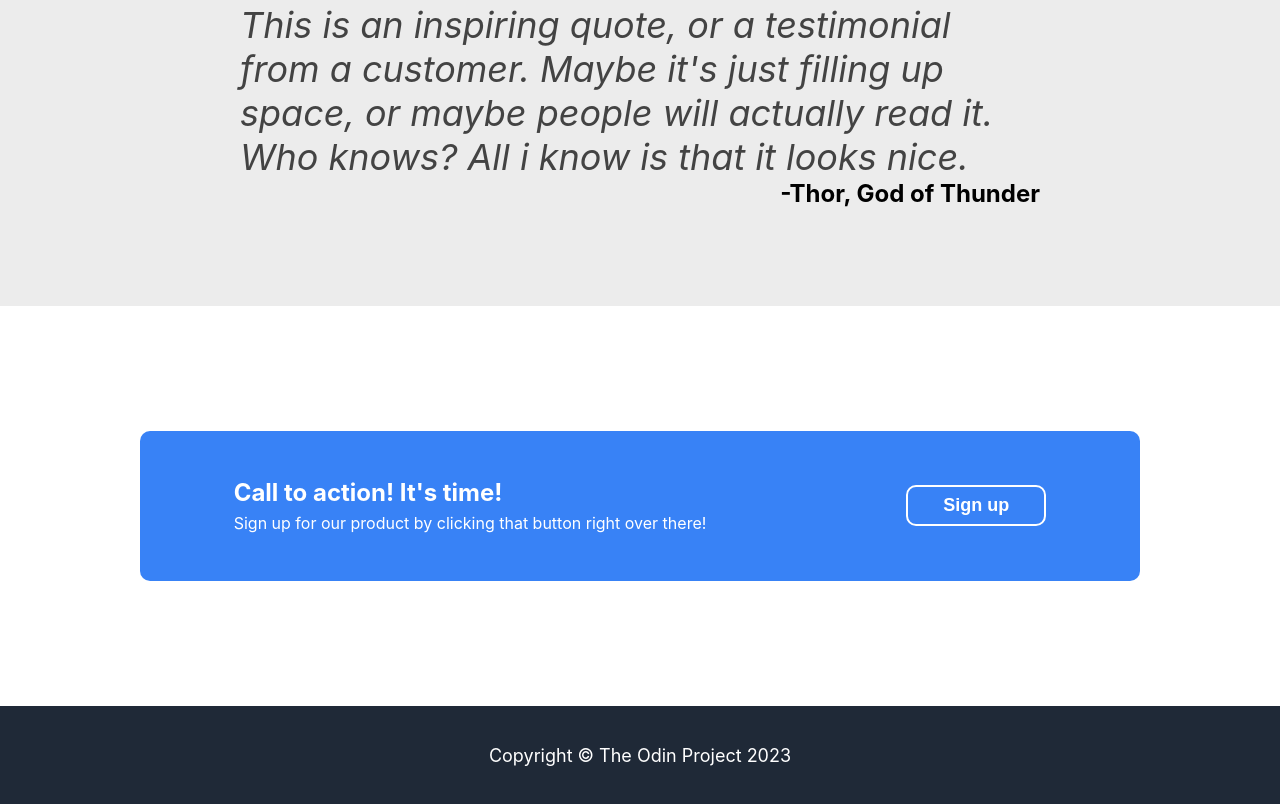
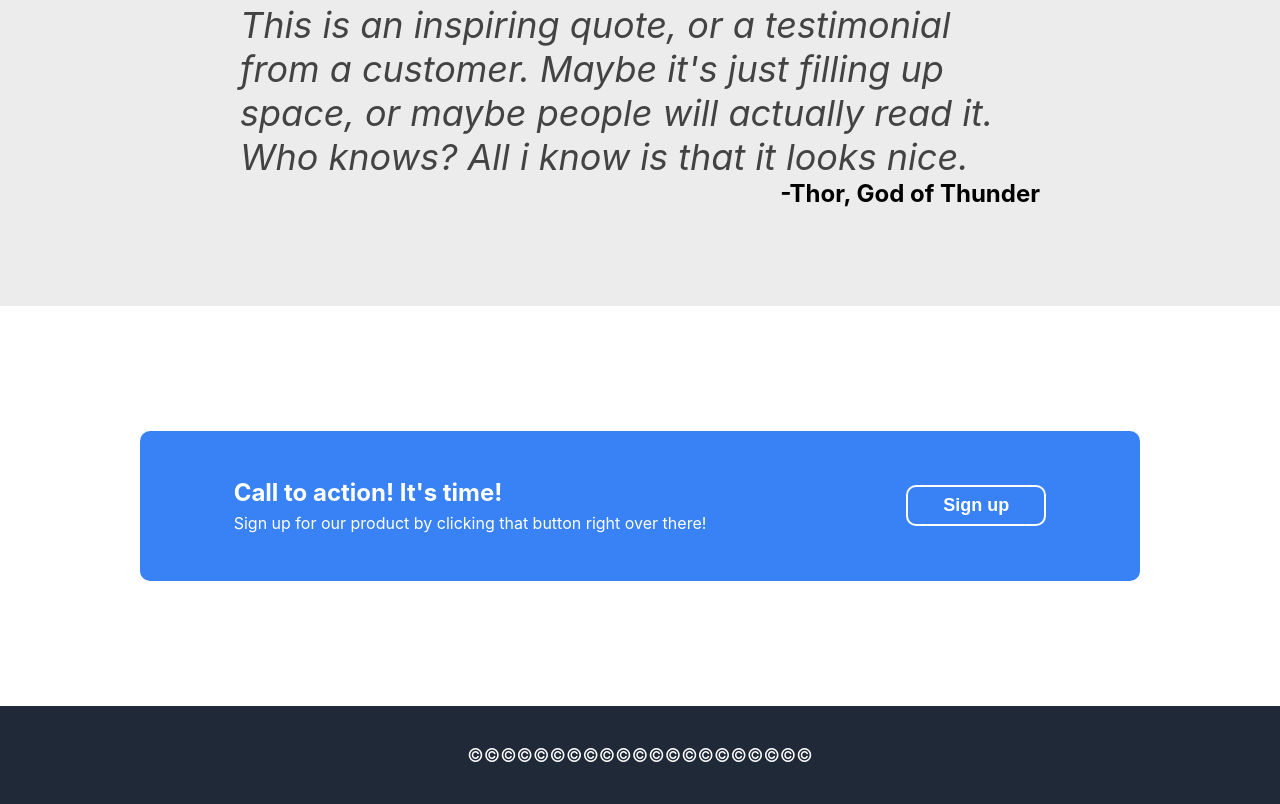
Before and after one commit to ispervoykin/landing-page, a plain HTML site: page index.html in a window 1280 px wide. Shown: the part 1244-2048 px from the top of the page. Drawn offline with Linux system fonts and the light colour scheme.

Commit message:
Remove copyright

```diff
--- a/index.html
+++ b/index.html
@@ -60,7 +60,7 @@
         </div>
     </div>
     <div class="footer white-text">
-        <div>Copyright © The Odin Project 2023</div>
+        <div>©©©©©©©©©©©©©©©©©©©©©</div>
     </div>
 </body>
 </html>
```
